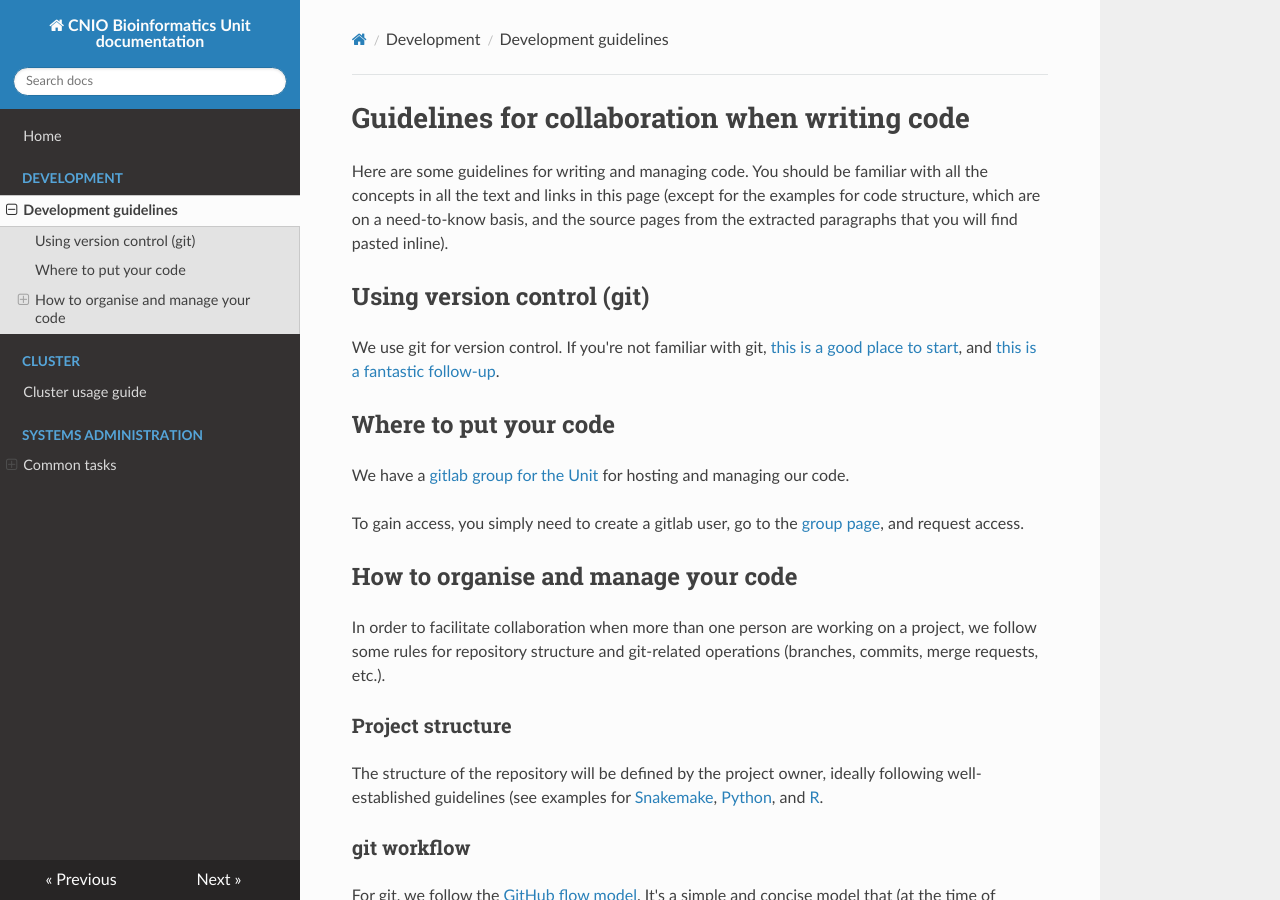
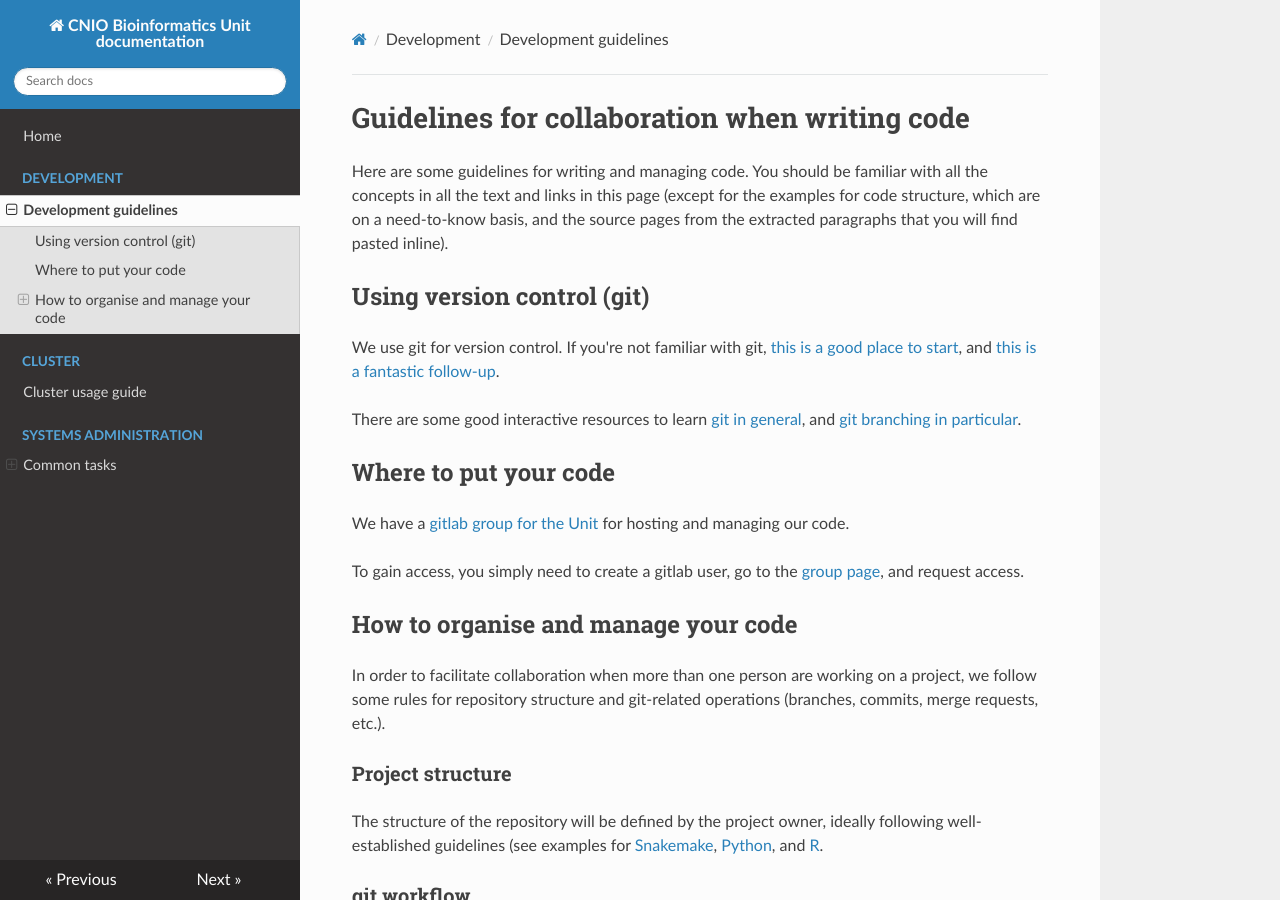
Before and after one commit to cnio-bu/cnio-bu.github.io, an MkDocs documentation site: the page built from docs/dev.md, in a window 1280 px wide and 900 px high. Built offline with MkDocs 1.6.1, drawn with Linux system fonts in a browser that asks for light colours; nearby versions of some CDN libraries.

Commit message:
Add links to interactive git resources

```diff
--- a/docs/dev.md
+++ b/docs/dev.md
@@ -8,6 +8,8 @@ pages from the extracted paragraphs that you will find pasted inline).
 ## Using version control (git)
 
 We use git for version control. If you're not familiar with git, [this is a good place to start](https://www.freecodecamp.org/news/what-is-git-and-how-to-use-it-c341b049ae61/), and [this is a fantastic follow-up](http://think-like-a-git.net/).
+
+There are some good interactive resources to learn [git in general](https://gitexercises.fracz.com/), and [git branching in particular](https://learngitbranching.js.org/).
 
 ## Where to put your code
 
```
